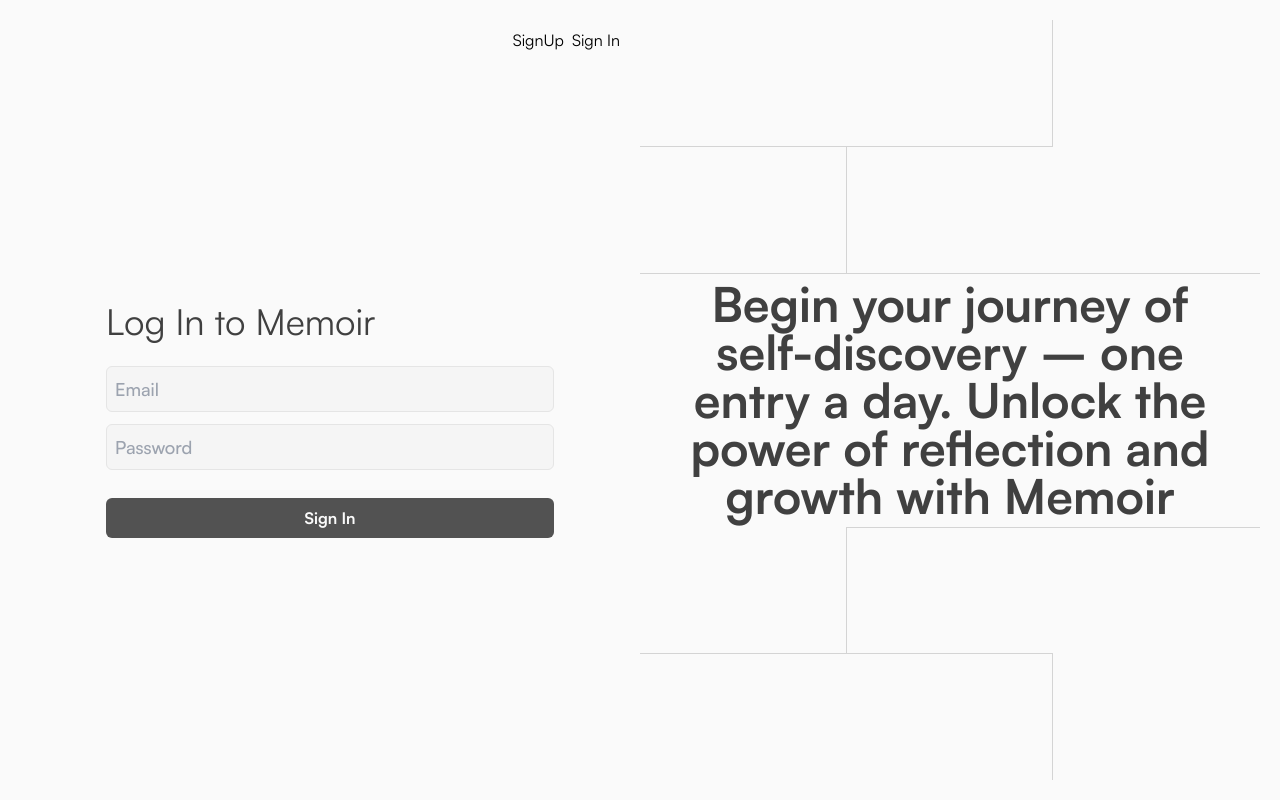
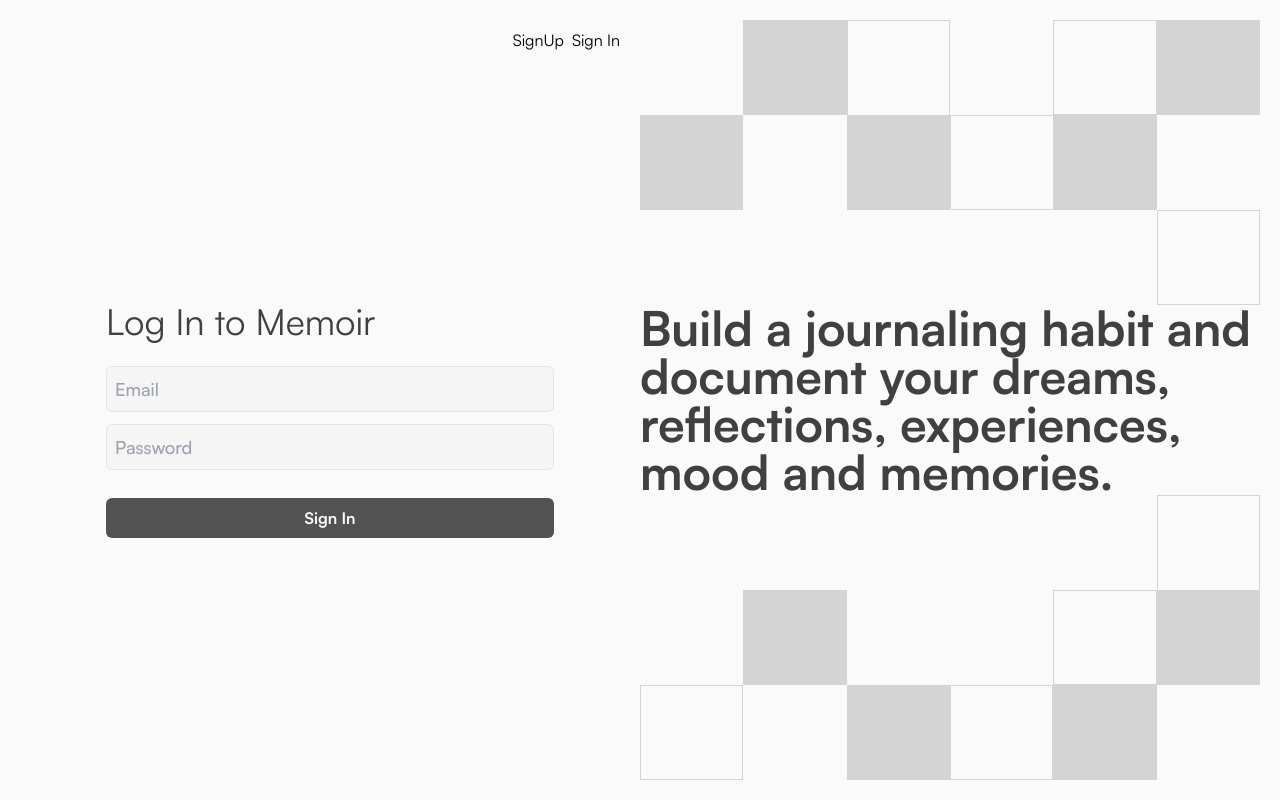
Before and after one commit to huilensolis/memoir, a Next.js app in the folder apps/client/: page /auth/sign-in in a window 1280 px wide. Built offline with nearby package versions, Linux system fonts and the light colour scheme; no server answers.

Commit message:
feat(app): 39 change auth layout design

```diff
--- a/apps/client/src/app/auth/layout.tsx
+++ b/apps/client/src/app/auth/layout.tsx
@@ -12,7 +12,7 @@ export default async function AuthLayout({
 }) {
   return (
     <WithUserNotAuthenticated redirectUrl={ClientRoutingService.app.home}>
-      <div className="grid md:grid-cols-2 grid-cols-1 grid-rows-1 w-full max-w-7xl h-screen p-5">
+      <div className="grid xl:grid-cols-2 grid-cols-1 grid-rows-1 w-full max-w-[110rem] h-screen p-5">
         <section className="flex flex-col items-center justify-center h-full w-full">
           <nav className="w-full flex justify-end items-center gap-2 px-5 py-2">
             <Link href="/auth/sign-up">SignUp</Link>
@@ -20,26 +20,43 @@ export default async function AuthLayout({
           </nav>
           {children}
         </section>
-        <section className="w-full h-full md:flex hidden relative">
-          <ul className="grid grid-cols-3 grid-rows-6 w-full">
-            <li className="col-span-2 w-full h-full border-b border-r border-neutral-300"></li>
-            <li className="w-full h-full"></li>
-            <li className="w-full h-full border-r border-neutral-300"></li>
-            <li className="col-span-2 w-full h-full"></li>
-            <li className="col-span-3 w-full h-full border-t border-neutral-300"></li>
-            <li className="col-span-2 w-full h-ful"></li>
-            <li className="w-full h-full"></li>
-            <li className="w-full h-full border-r border-neutral-300"></li>
-            <li className="col-span-2 w-full h-full border-t border-neutral-300"></li>
-            <li className="col-span-2 w-full h-full border-t border-r border-neutral-300"></li>
+        <section className="w-full h-full xl:flex hidden relative">
+          <ul className="grid grid-cols-6 grid-rows-8 w-full">
+            <li className="w-full h-full opacity-0"></li>
+            <li className="w-full h-full bg-neutral-300"></li>
+            <li className="w-full h-full border-t border-x border-neutral-300"></li>
+            <li className="w-full h-full opacity-0"></li>
+            <li className="w-full h-full border border-l border-t border-b border-neutral-300"></li>
+            <li className="w-full h-full bg-neutral-300"></li>
+            <li className="w-full h-full bg-neutral-300"></li>
+            <li className="w-full h-full border border-neutral-300 opacity-0"></li>
+            <li className="w-full h-full bg-neutral-300"></li>
+            <li className="w-full h-full border-y border-l border-neutral-300"></li>
+            <li className="w-full h-full bg-neutral-300"></li>
+            <li className="col-span-5 w-full h-full opacity-0"></li>
+            <li className="w-full h-full border border-neutral-300"></li>
+            <li className="w-full h-full col-span-6 row-span-2 flex items-center justify-start">
+              <h2 className="text-balance text-neutral-700 font-bold text-5xl max-w-2xl w-full">
+                Build a journaling habit and document your dreams, reflections,
+                experiences, mood and memories.
+              </h2>
+            </li>
+            <li className="col-span-5 w-full h-full"></li>
+            <li className="w-full h-full border-x border-t border-neutral-300"></li>
+            <li className="w-full h-full opacity-0"></li>
+            <li className="w-full h-full bg-neutral-300"></li>
+            <li className="w-full h-full opacity-0"></li>
+            <li className="w-full h-full border-y border-neutral-300 opacity-0"></li>
+            <li className="w-full h-full border border-neutral-300"></li>
+            <li className="w-full h-full bg-neutral-300"></li>
+            <li className="w-full h-full border border-neutral-300"></li>
+            <li className="w-full h-full opacity-0"></li>
+            <li className="w-full h-full bg-neutral-300"></li>
+            <li className="w-full h-full border border-neutral-300"></li>
+            <li className="w-full h-full bg-neutral-300"></li>
             <li className="w-full h-full"></li>
           </ul>
-          <div className="absolute top-0 left-0 h-full w-full flex items-center justify-center">
-            <h2 className="text-balance text-center text-neutral-700 font-bold text-5xl">
-              Begin your journey of self-discovery – one entry a day. Unlock the
-              power of reflection and growth with Memoir
-            </h2>
-          </div>
+          <div className="absolute top-0 left-0 h-full w-full flex items-center justify-center"></div>
         </section>
       </div>
     </WithUserNotAuthenticated>
```
